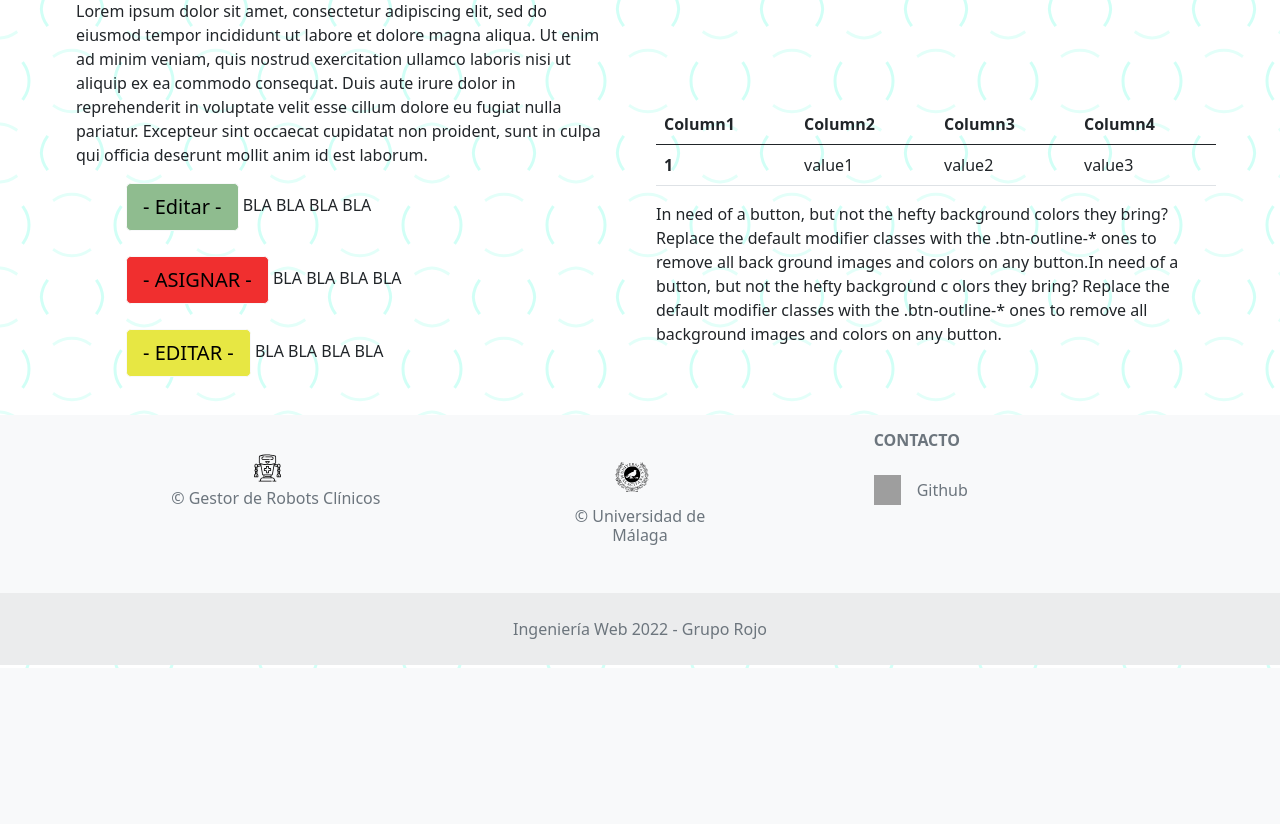
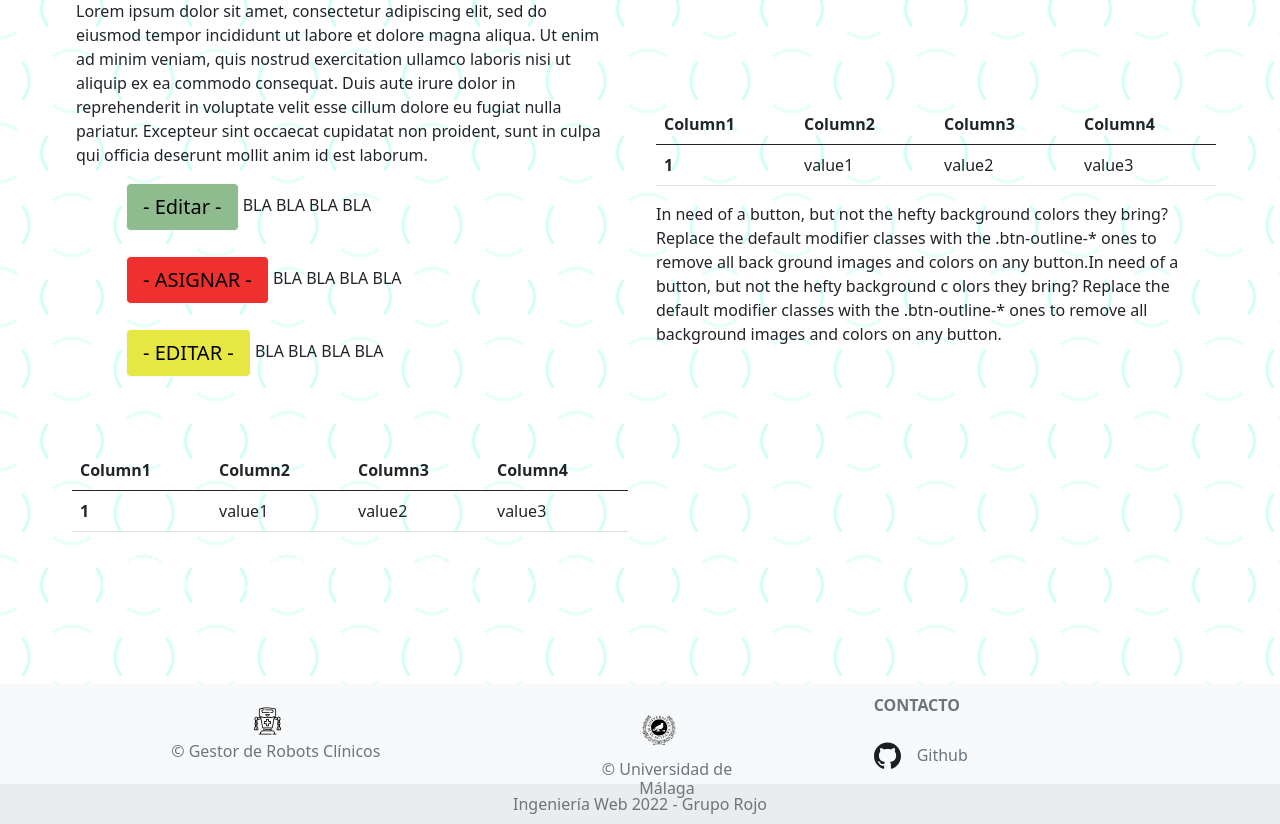
Before and after one commit to jesusaldanamartin/web_engineering, a Flask app: page /doctor in a window 1280 px wide. Shown: the part 135-959 px from the top of the page. Before the commit the page ends 803 px from the top, so only its background shows below. Run offline with Flask 3, Linux system fonts and the light colour scheme; some libraries are stand-ins or nearby versions; grey boxes are pictures that could not be loaded.

Commit message:
footer fixed

```diff
--- a/templates/base.jinja
+++ b/templates/base.jinja
@@ -42,14 +42,14 @@
         </nav>
         {% block content %} {% endblock %}
     </header>
-    <footer class="text-center text-lg-start bg-light text-muted fixed-bottom">
+    <footer class="text-center text-lg-start bg-light text-muted fixed">
         <!-- Section: Links  -->
-        <section class="">
-            <div class="container text-center text-md-start mt-0.1">
+        <section class="" style="height: 100px">
+            <div class="container text-center text-md-start mt-0.1 align-items-center" style="height: 100%">
                 <!-- Grid row -->
-                <div class="row mt-3">
+                <div class="row mt-3 align-items-center" style="height: 100%">
                     <!-- Grid column -->
-                    <div class="col-md-3 col-lg-4 col-xl-3 mx-auto mb-4">
+                    <div class="col-md-3 col-lg-4 col-xl-3 mx-auto mb-4 align-items-center" style="height: 100%">
                         <div class="text-center p-3"><a class="navbar-brand" href="#"><img src="../static/images/robot_icon.svg"
                                     alt="Bootstrap" width="27" height="42"></a>
                             <h6 class="display-9">© Gestor de Robots Clínicos</h6>
@@ -57,18 +57,18 @@
                     </div>
                     <!-- Grid column -->
                     <!-- Grid column -->
-                    <div class="col-md-2 col-lg-2 col-xl-2 mx-auto mb-4">
-                        <div class="text-center p-3"><a class="navbar-brand" href="#"><img src="../static/images/UMA.svg" alt="Bootstrap"
+                    <div class="col-md-2 col-lg-2 col-xl-2 mx-auto mb-4 align-items-center" style="height: 100%">
+                        <div class="text-center p-3 align-items-center" style="height: 100%; width: 220px"><a class="navbar-brand" href="#"><img src="../static/images/UMA.svg" alt="Bootstrap"
                                     width="40" height="60"></a>
                             <h6 class="display-9">© Universidad de Málaga</h6>
                         </div>
                     </div>
                     <!-- Grid column -->
                     <!-- Grid column -->
-                    <div class="col-md-4 col-lg-3 col-xl-3 mx-auto mb-md-0 mb-4">
+                    <div class="col-md-4 col-lg-3 col-xl-3 mx-auto mb-md-0 mb-4 align-items-center" style="height: 100%">
                         <!-- Links -->
                         <h6 class="text-uppercase fw-bold mb-4">Contacto</h6>
-                        <p><a class="navbar-brand" href="#"><img src="../static/images/GitHub.svg" alt="Bootstrap" width="27"
+                        <p><a class="navbar-brand" href="#"><img src="../static/images/GitHub-Mark.svg" alt="Bootstrap" width="27"
                                     height="30"></a>Github</p>
                     </div>
                     <!-- Grid column -->
@@ -77,7 +77,7 @@
             </div>
         </section>
         <!-- Section: Links  -->
-        <div class="text-center p-4" style="background-color: rgba(0, 0, 0, 0.05);">
+        <div class="text-center p-2" style="background-color: rgba(0, 0, 0, 0.05); height: 40px">
             Ingeniería Web 2022 - Grupo Rojo
         </div>
         <!-- Copyright -->
```
